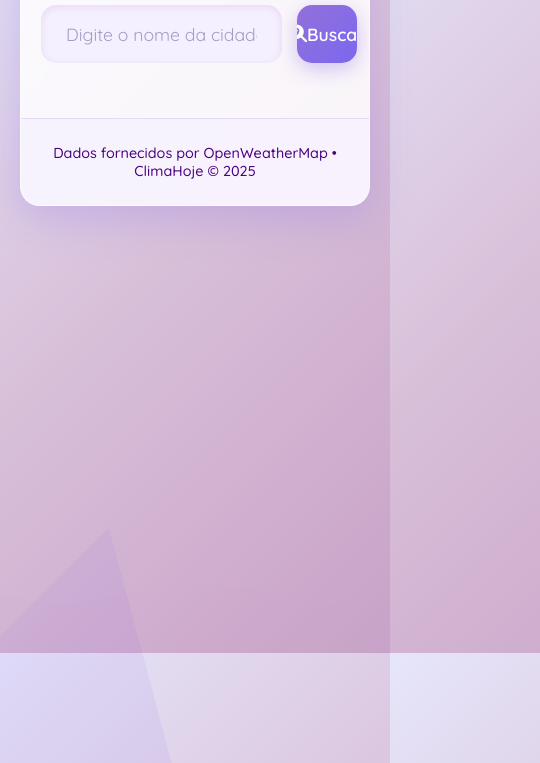
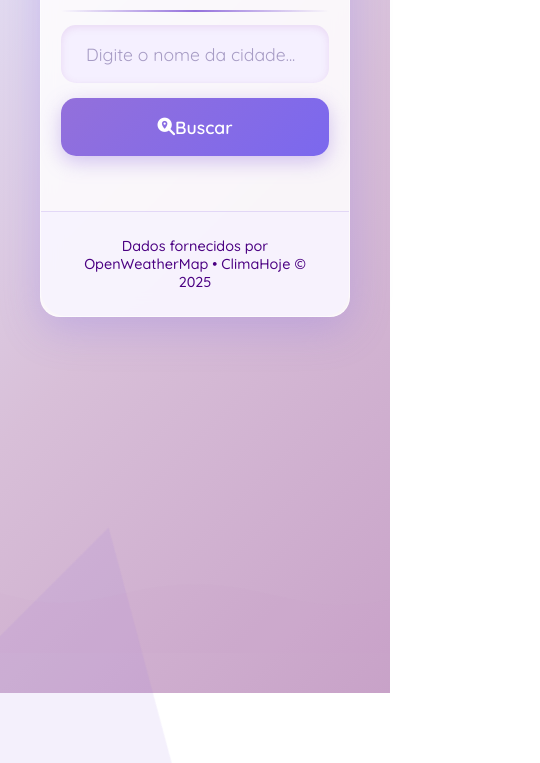
Before and after one commit to Star-Kivia/Atividade---Meteorologia, a plain HTML site: page index.html in a window 390 px wide. Shown: the part 191-954 px from the top of the page, 540 px wide, since content can reach past the window. After the commit the page ends 884 px from the top, so only its background shows below. Drawn offline with Linux system fonts and the light colour scheme.

Commit message:
Update index.html

```diff
--- a/index.html
+++ b/index.html
@@ -30,35 +30,14 @@
             font-family: 'Quicksand', sans-serif;
             background: linear-gradient(135deg, #E6E6FA, #D8BFD8, #C8A2C8);
             min-height: 100vh;
-            display: flex;
-            justify-content: center;
-            align-items: flex-start; /* Alterado de center para flex-start */
-            padding: 20px;
             color: #4B0082;
             position: relative;
+            padding: 20px;
         }
 
-        .container {
-            width: 100%;
-            max-width: 500px;
-            background: rgba(255, 255, 255, 0.85);
-            backdrop-filter: blur(10px);
-            border-radius: 25px;
-            box-shadow: 0 12px 40px rgba(123, 104, 238, 0.25);
-            position: relative;
-            z-index: 2;
-            border: 1px solid rgba(255, 255, 255, 0.5);
-            transition: transform 0.4s ease;
-            overflow-y: auto;
-            max-height: 90vh;
-        }
-
-        .container:hover {
-            transform: translateY(-5px);
-        }
-
+        /* Elementos decorativos */
         .decoration {
-            position: absolute;
+            position: fixed;
             z-index: 0;
         }
 
@@ -93,6 +72,34 @@
             opacity: 0.3;
         }
 
+        .page-wrapper {
+            display: flex;
+            justify-content: center;
+            align-items: flex-start;
+            min-height: 100vh;
+            width: 100%;
+            max-width: 1200px;
+            margin: 0 auto;
+            padding: 20px;
+        }
+
+        .container {
+            width: 100%;
+            max-width: 500px;
+            background: rgba(255, 255, 255, 0.85);
+            backdrop-filter: blur(10px);
+            border-radius: 25px;
+            box-shadow: 0 12px 40px rgba(123, 104, 238, 0.25);
+            position: relative;
+            z-index: 2;
+            border: 1px solid rgba(255, 255, 255, 0.5);
+            transition: transform 0.4s ease;
+        }
+
+        .container:hover {
+            transform: translateY(-5px);
+        }
+
         .header {
             background: linear-gradient(135deg, var(--deep-purple), var(--violet));
             color: white;
@@ -100,6 +107,7 @@
             text-align: center;
             position: relative;
             overflow: hidden;
+            border-radius: 25px 25px 0 0;
         }
 
         .header::after {
@@ -396,6 +404,7 @@
             border-top: 1px solid rgba(147, 112, 219, 0.2);
             background: rgba(245, 240, 255, 0.6);
             font-weight: 500;
+            border-radius: 0 0 25px 25px;
         }
 
         .loading {
@@ -455,7 +464,7 @@
         }
 
         .snowflakes {
-            position: absolute;
+            position: fixed;
             top: 0;
             left: 0;
             width: 100%;
@@ -510,6 +519,14 @@
             h1 {
                 font-size: 1.9rem;
             }
+
+            .search-container {
+                flex-direction: column;
+            }
+
+            .search-container button {
+                padding: 18px;
+            }
         }
     </style>
 </head>
@@ -519,7 +536,10 @@
     <div class="decoration circle"></div>
     <div class="decoration triangle"></div>
     <div class="decoration wave"></div>
+
     <div class="snowflakes" id="snow-effect"></div>
+
+    <div class="page-wrapper">
         <div class="container">
             <div class="header">
                 <div class="logo">
@@ -592,6 +612,7 @@
                 <p>Dados fornecidos por OpenWeatherMap • ClimaHoje © 2025</p>
             </div>
         </div>
+    </div>
 
     <script>
         const apiKey = 'c9d47374608fa87e1a8416b65bb7fce6';
@@ -611,6 +632,7 @@
         const feelsLikeEl = document.getElementById('feels-like');
         const pressureEl = document.getElementById('pressure');
 
+        // Gerar efeito de neve para climas frios
         function createSnow() {
             snowEffect.innerHTML = '';
             snowEffect.style.display = 'block';
```
Lines whose indentation alone changed are shown as unchanged.
